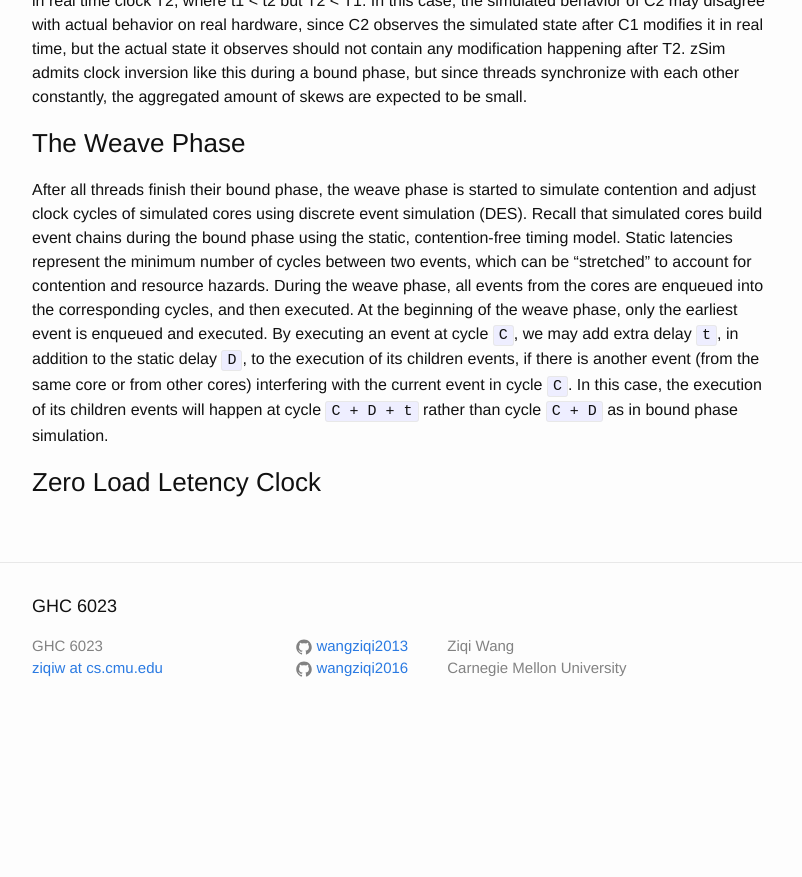
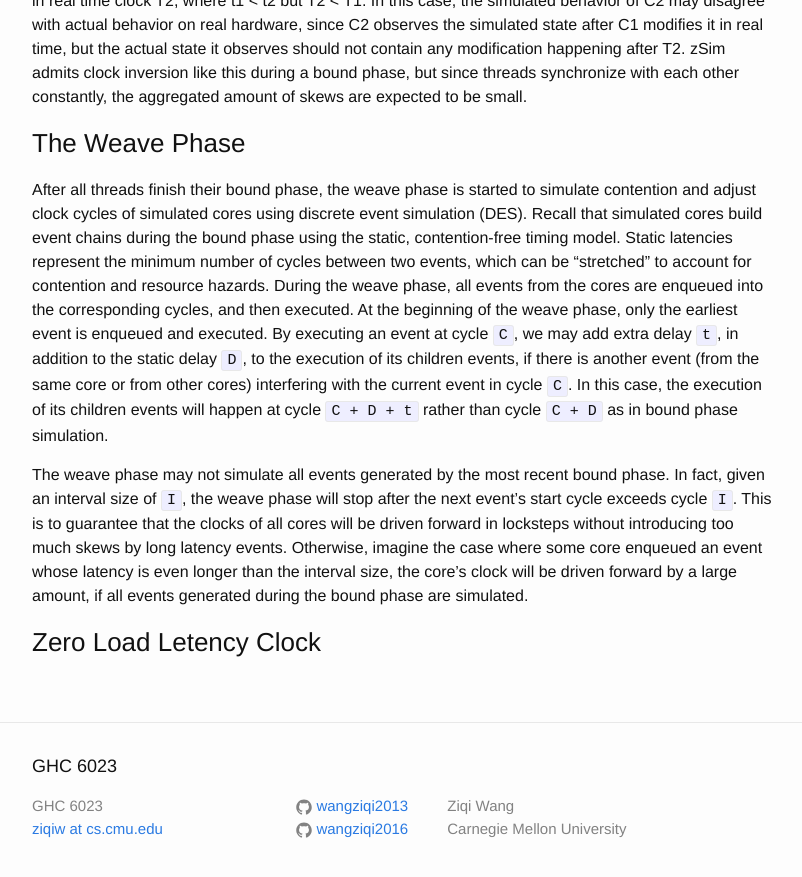
Before and after one commit to wangziqi2013/wangziqi2013.github.io, a Jekyll site: the page built from _posts/2019-01-22-understand-zsim-contention-sim.markdown, in a window 1280 px wide and 900 px high, scrolled down 1638 px. Shown: the top 877 px of the window, without its empty margins (238-1040 px from the left). Built offline with Jekyll 4.4.1, drawn with Linux system fonts in a browser that asks for light colours; before the commit the page ends 2378 px from its top, so only the background shows below that.

Commit message:
Adding skew

```diff
--- a/_posts/2019-01-22-understand-zsim-contention-sim.markdown
+++ b/_posts/2019-01-22-understand-zsim-contention-sim.markdown
@@ -75,4 +75,10 @@ static delay `D`, to the execution of its children events, if there is another e
 interfering with the current event in cycle `C`. In this case, the execution of its children events will happen at
 cycle `C + D + t` rather than cycle `C + D` as in bound phase simulation.
 
+The weave phase may not simulate all events generated by the most recent bound phase. In fact, given an interval size of
+`I`, the weave phase will stop after the next event's start cycle exceeds cycle `I`. This is to guarantee that the clocks
+of all cores will be driven forward in locksteps without introducing too much skews by long latency events. Otherwise,
+imagine the case where some core enqueued an event whose latency is even longer than the interval size, the core's clock will
+be driven forward by a large amount, if all events generated during the bound phase are simulated.
+
 ### Zero Load Letency Clock
```
